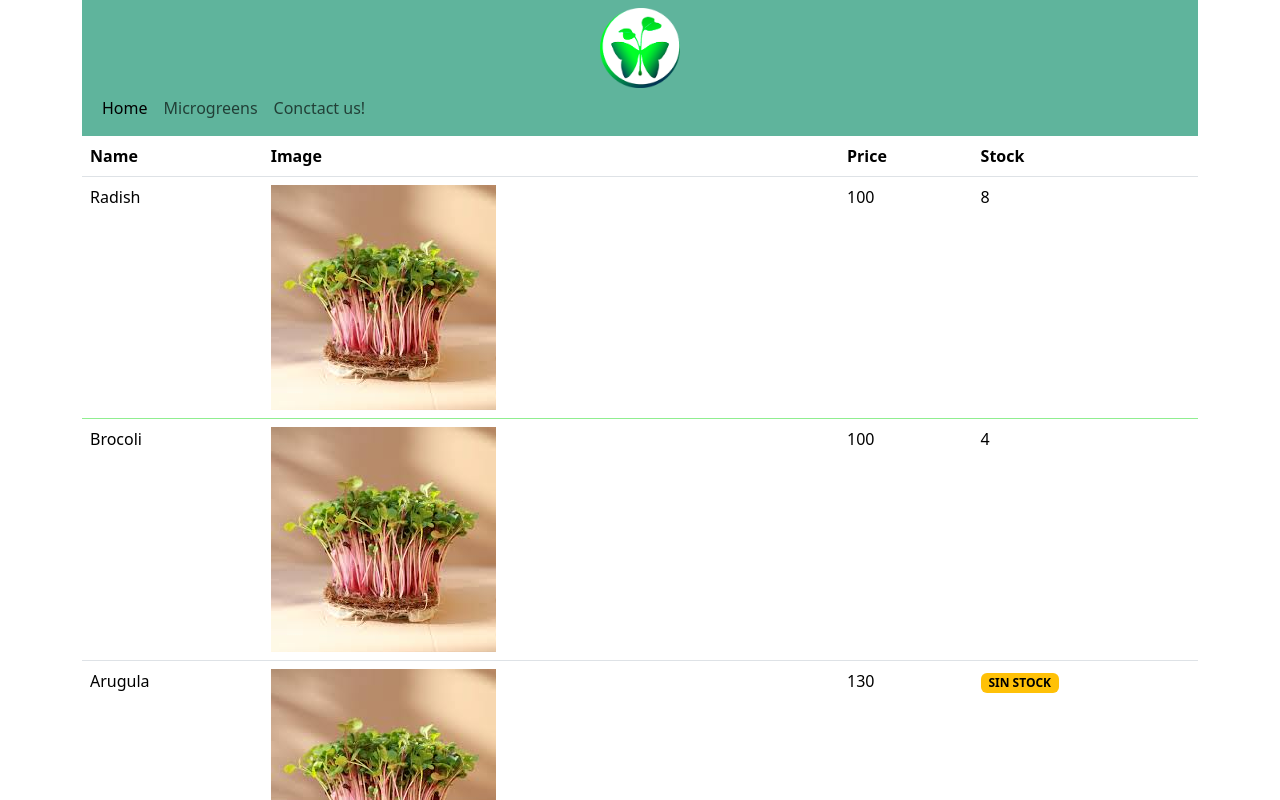
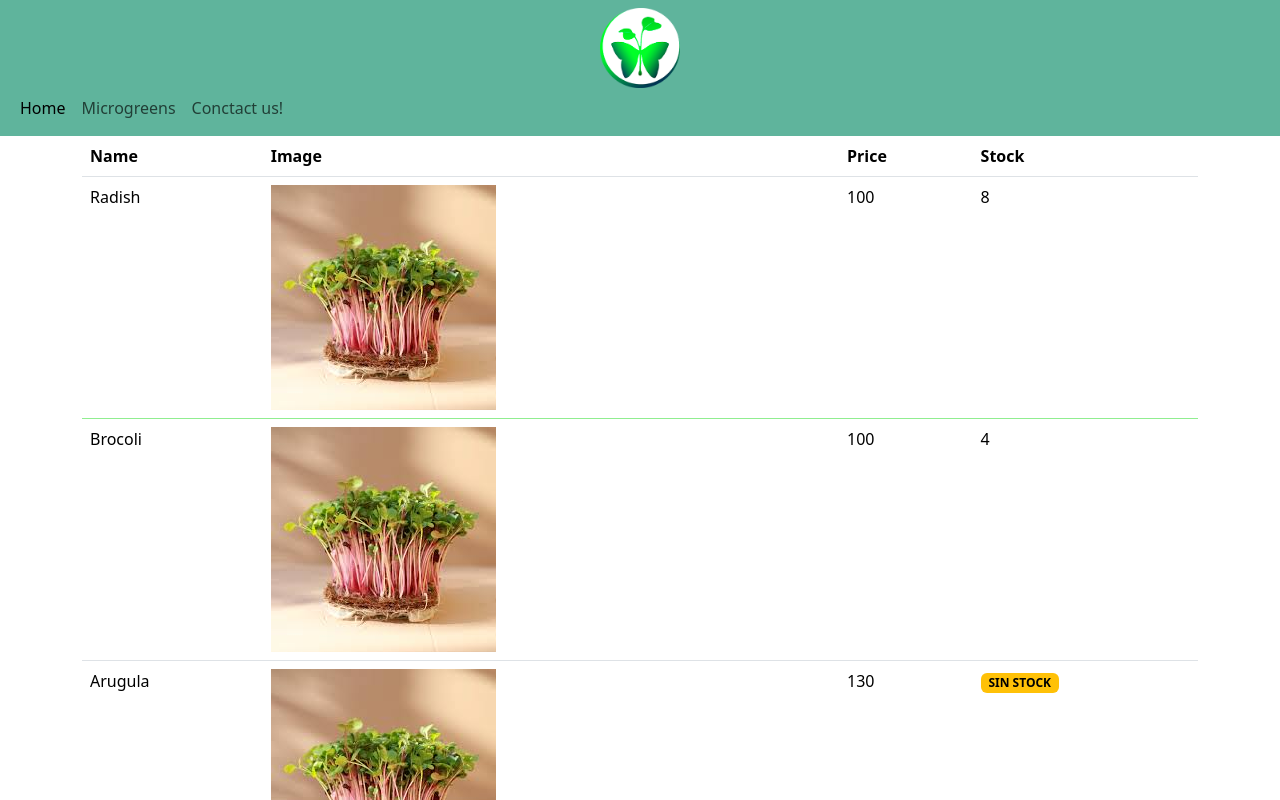
Before and after one commit to aguslorenzo/Angular, an Angular app in the folder lify-web/: page / in a window 1280 px wide. Shown: the top 800 px of the page. Built offline with nearby package versions, Linux system fonts and the light colour scheme.

Commit message:
navbar se ve en todo el ancho

```diff
--- a/lify-web/src/app/app.component.html
+++ b/lify-web/src/app/app.component.html
@@ -1,6 +1,6 @@
+<app-navbar></app-navbar>
 <div class="container">
   <div class="row">
-    <div><app-navbar></app-navbar></div>
     <div class="col8"><app-microgreen-list></app-microgreen-list></div>
     <div class="col4">Carrito de compras</div>
   </div>
```
